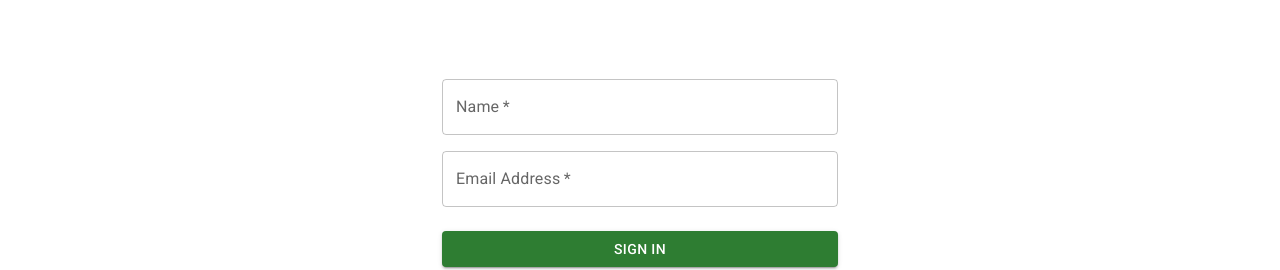
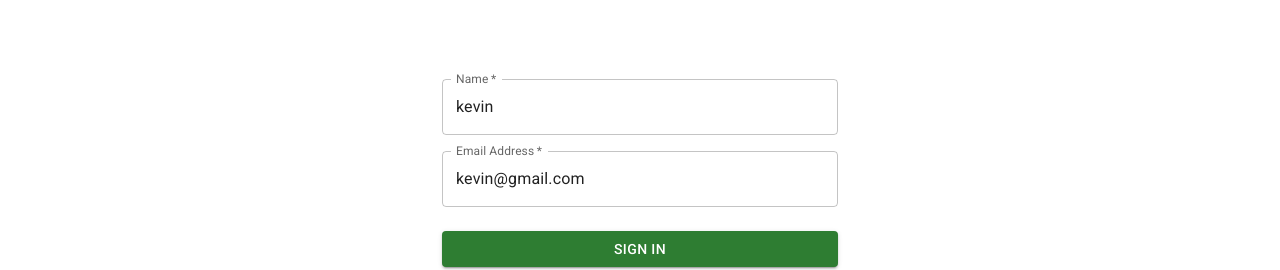
Before and after one commit to kevinmuchene/fetch-mans-best-friend, a React (Vite) app: page / in a window 1280 px wide. Shown: the part 195-465 px from the top of the page. Built offline with nearby package versions, Linux system fonts and the light colour scheme.

Commit message:
Used promise chaining to chain the authaction and fetchbreed action

```diff
--- a/src/components/SigninCard.tsx
+++ b/src/components/SigninCard.tsx
@@ -11,26 +11,37 @@ import {
   signInValidationSchema,
 } from "../common/YupValidation";
 import * as Yup from "yup";
+import { useAppDispatch } from "../redux/Hooks";
+import { setBreeds } from "../redux/slices/breedDataSlice";
+import DogAction from "../Actions/DogAction";
 
 const SignIn = function SiginCard() {
   const navigate = useNavigate();
 
+  const disptach = useAppDispatch();
+
   const formik = useFormik({
     initialValues: {
-      name: "",
-      email: "",
+      name: "kevin",
+      email: "kevin@gmail.com",
     },
     validationSchema: Yup.object(signInValidationSchema),
     onSubmit: (values, { resetForm }) => {
       authAction
         .signin(values)
         .then(() => {
+          return DogAction.fetchBreed();
+        })
+        .then((breeds) => {
+          disptach(setBreeds(breeds));
           navigate("/dogs");
         })
         .catch((err) => {
           console.log("Error in signing in user" + err);
+        })
+        .finally(() => {
+          resetForm();
         });
-      resetForm();
     },
   });
 
```
